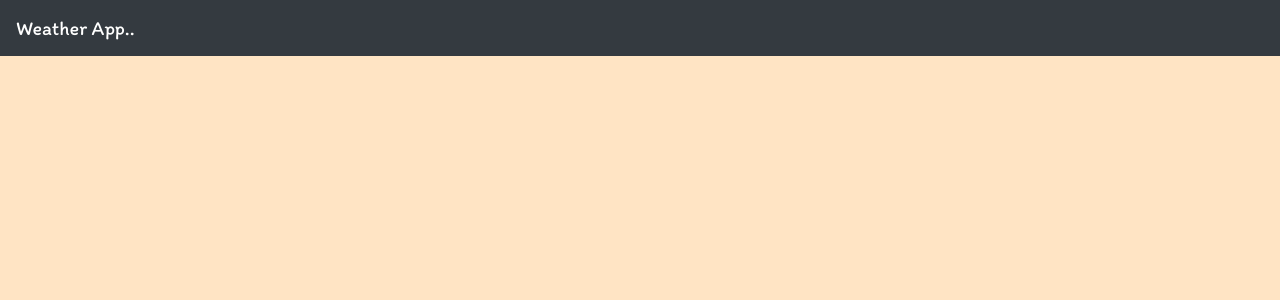
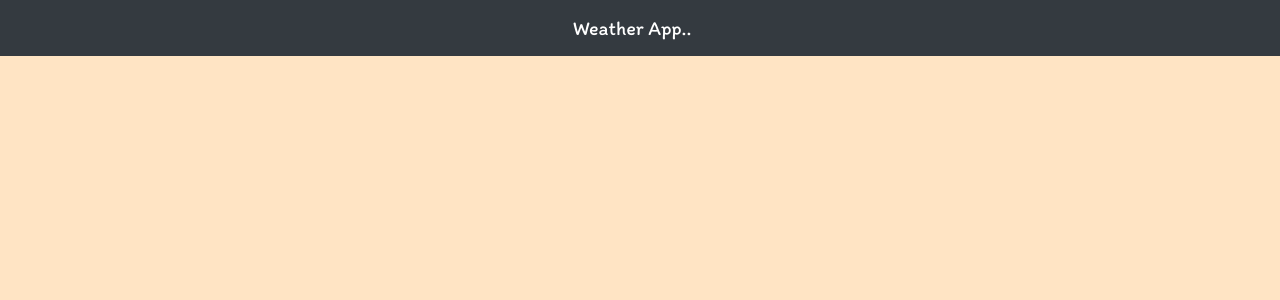
Before and after one commit to 1398abhisingh911/react-day-2, a React (Create React App) app in the folder client/: page / in a window 1280 px wide. Shown: the top 300 px of the page. Built offline with nearby package versions, Linux system fonts and the light colour scheme; a web font is replaced by a local one.

Commit message:
Center Justified

```diff
--- a/client/src/components/App.js
+++ b/client/src/components/App.js
@@ -4,7 +4,7 @@ import Navbar from "./Bootstrap/Navbar";
 const App = () => {
   return (
     <div className="app">
-      <Navbar className="Header" dark={true}>
+      <Navbar className="Header  justify-content-center" dark={true}>
         Weather App..
       </Navbar>
     </div>
```
